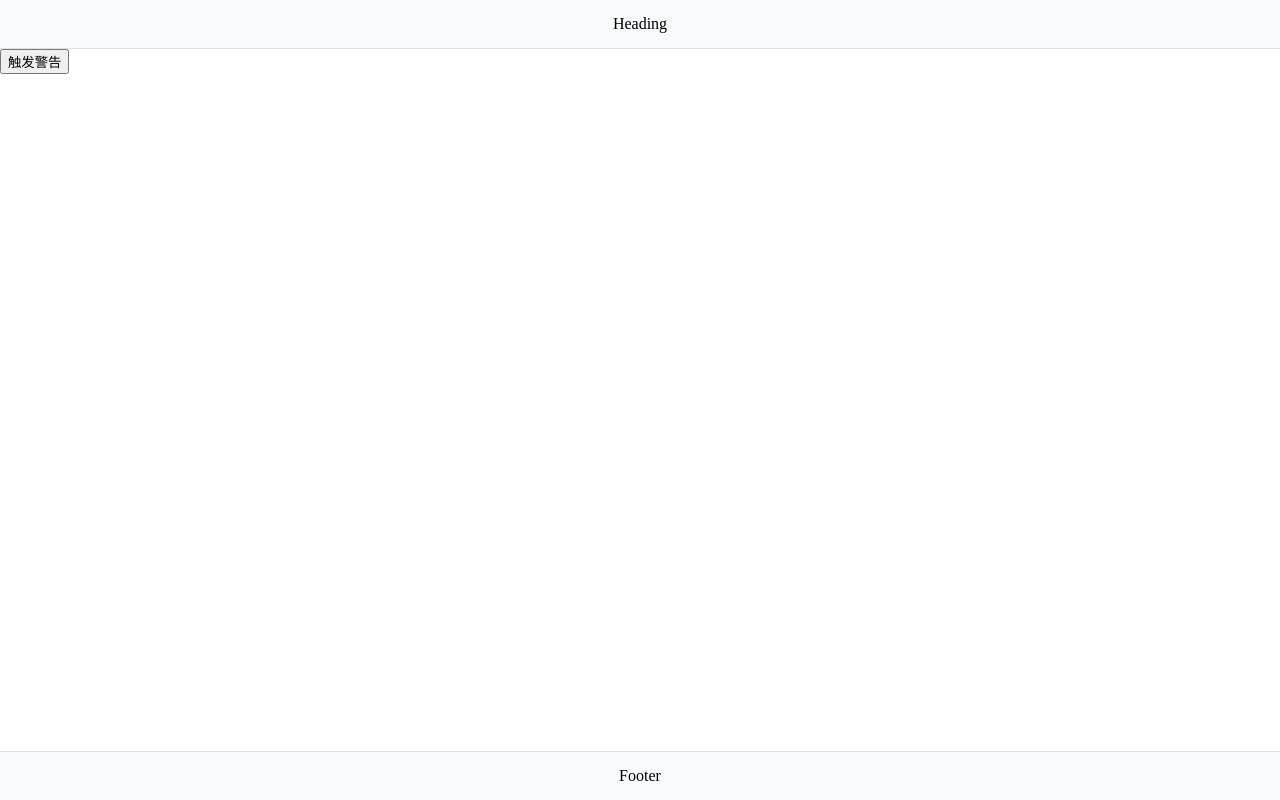
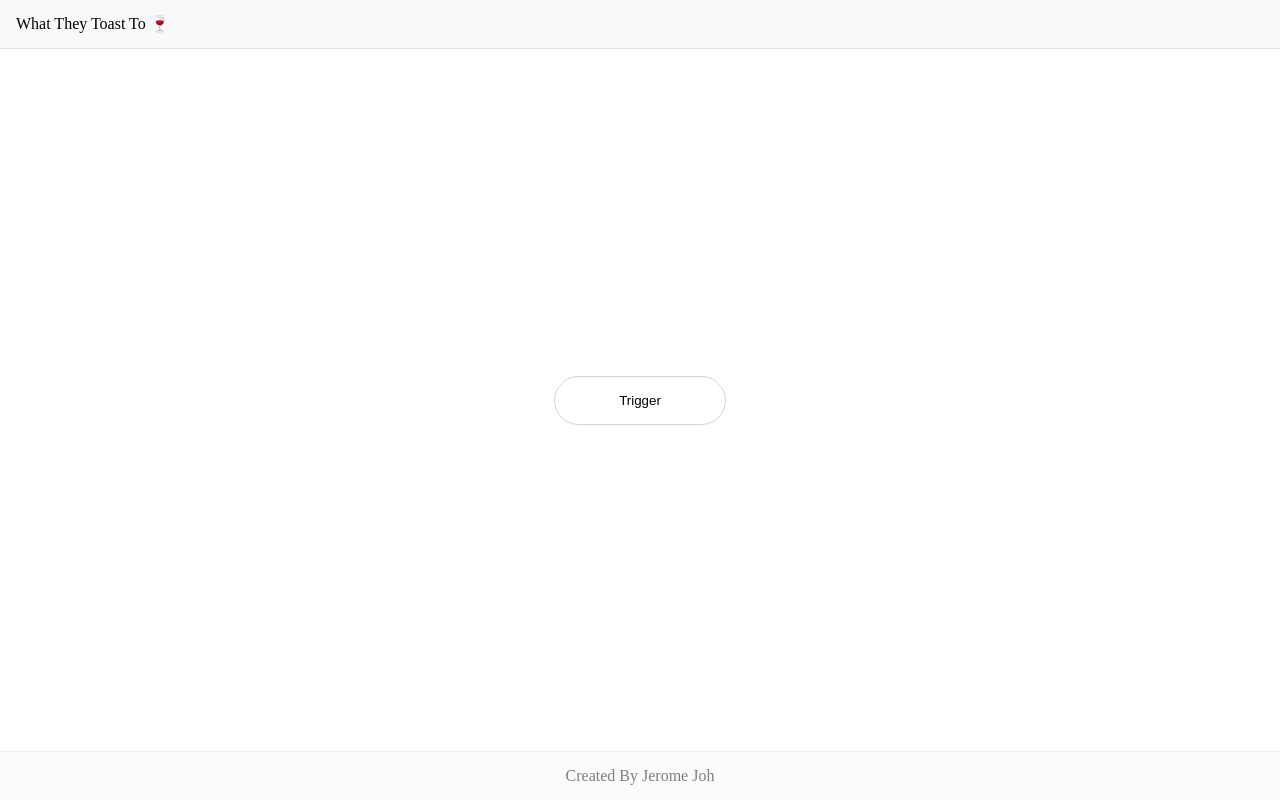
Before and after one commit to JeromeJoh/what-they-toast-to, a plain HTML site: page index.html in a window 1280 px wide. Drawn offline with nearby package versions, Linux system fonts and the light colour scheme.

Commit message:
feat: adjust index page

```diff
--- a/base.css
+++ b/base.css
@@ -16,7 +16,6 @@ body {
 header {
   background-color: #f8f9fa;
   padding: 1rem;
-  text-align: center;
   border-bottom: 1px solid #dee2e6;
 }
 
@@ -25,8 +24,19 @@ footer {
   padding: 1rem;
   text-align: center;
   border-top: 1px solid #dee2e6;
+  opacity: 0.5;
+  fonr-size: 0.5rem;
 }
 
 main {
   flex: 1;
+  display: grid;
+  place-items: center;
 }
+
+button {
+  border: solid 0.5px lightgray;
+  border-radius: 999rem;
+  padding: 1rem 4rem;
+  background: none;
+}
--- a/index.html
+++ b/index.html
@@ -5,8 +5,7 @@
   <meta charset="UTF-8">
   <meta name="viewport" content="width=device-width, initial-scale=1.0">
   <title>What They Toast To | light toast web component</title>
-  <link rel="shortcut icon"
-    href="https://icons.iconarchive.com/icons/aniket-suvarna/box-regular/128/bx-font-color-icon.png"
+  <link rel="shortcut icon" href="https://icons.iconarchive.com/icons/arturo-wibawa/akar/128/chat-bubble-icon.png"
     type="image/x-icon">
   <link rel="stylesheet" href="https://cdnjs.cloudflare.com/ajax/libs/meyer-reset/2.0/reset.min.css">
   <link rel="stylesheet" href="base.css">
@@ -14,15 +13,15 @@
 
 <body>
   <header>
-    <h1>Heading</h1>
+    <h1>What They Toast To 🍷</h1>
   </header>
   <main>
-    <button onclick='toast.success("user pending action", { position: "top-right" })'>
-      触发警告
+    <button onclick='toast.test()'>
+      Trigger
     </button>
   </main>
   <footer>
-    Footer
+    Created By Jerome Joh
   </footer>
   <script src="https://cdnjs.cloudflare.com/ajax/libs/gsap/3.13.0/gsap.min.js"
     integrity="sha512-NcZdtrT77bJr4STcmsGAESr06BYGE8woZdSdEgqnpyqac7sugNO+Tr4bGwGF3MsnEkGKhU2KL2xh6Ec+BqsaHA=="
--- a/index.js
+++ b/index.js
@@ -156,10 +156,15 @@ const api = {
   success: (msg, opt) => MyToast.show(msg, { ...opt, type: "success" }),
   error: (msg, opt) => MyToast.show(msg, { ...opt, type: "error" }),
   warning: (msg, opt) => MyToast.show(msg, { ...opt, type: "warning" }),
+  test: () => {
+    const types = [
+      { fn: api.info, msg: "Welcome to use What They Toast To!", opt: { duration: 5000 } },
+      { fn: api.success, msg: "You have successfully logged in!", opt: {} },
+      { fn: api.error, msg: "An error occurred while processing your request.", opt: {} },
+      { fn: api.warning, msg: "Your subscription is about to expire.", opt: {} }
+    ];
+    const random = types[Math.floor(Math.random() * types.length)];
+    random.fn(random.msg, random.opt);
+  }
 };
 window.toast = api;
-
-// MyToast.info("Welcome to use What They Toast To!", { duration: 5000 });
-// MyToast.success("You have successfully logged in!");
-// MyToast.error("An error occurred while processing your request.");
-// MyToast.warning("Your subscription is about to expire.");
```
